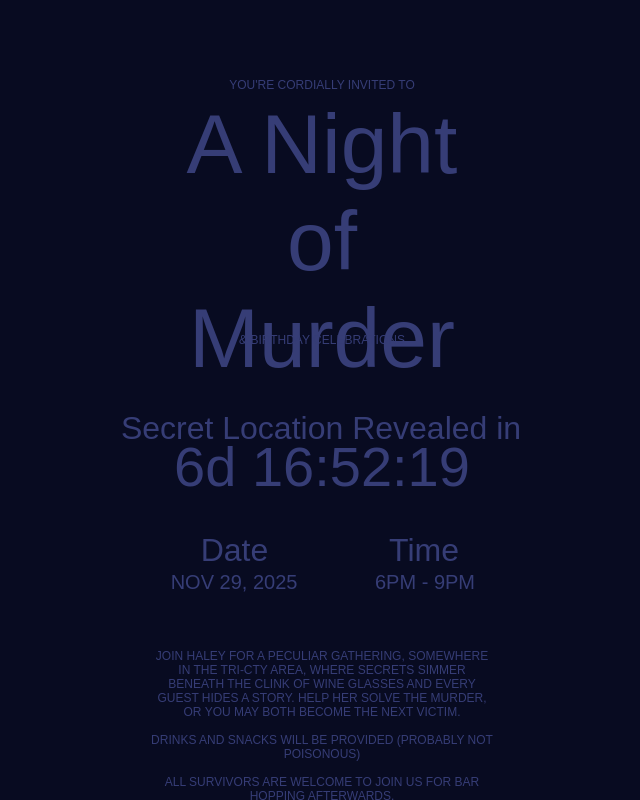
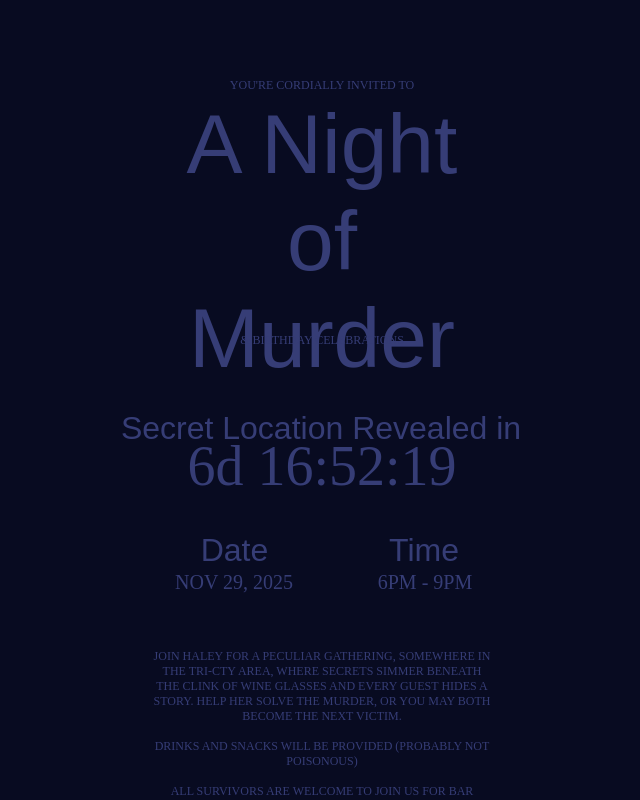
Before and after one commit to tyhusband/Nov29-Invitation, a React app: page / in a window 1280 px wide. Shown: the whole page, without its empty margins (318-958 px from the left). Built offline with nearby package versions, Linux system fonts and the light colour scheme; the HTML template or start-up script is replaced by a standard one.

Commit message:
Updated fonts

```diff
--- a/src/index.css
+++ b/src/index.css
@@ -561,15 +561,15 @@
   }
 
   .font-\[\'Kapakana\:Regular\'\,sans-serif\] {
-    font-family: Kapakana\:Regular, sans-serif;
+    font-family: "Kapakana", sans-serif;
   }
 
   .font-\[\'Ledger\:Regular\'\,sans-serif\] {
-    font-family: Ledger\:Regular, sans-serif;
+    font-family: "Ledger", serif;
   }
 
   .font-\[\'Mea_Culpa\:Regular\'\,sans-serif\] {
-    font-family: Mea Culpa\:Regular, sans-serif;
+    font-family: "Mea Culpa", sans-serif;
   }
 
   .text-\[12px\] {
```
